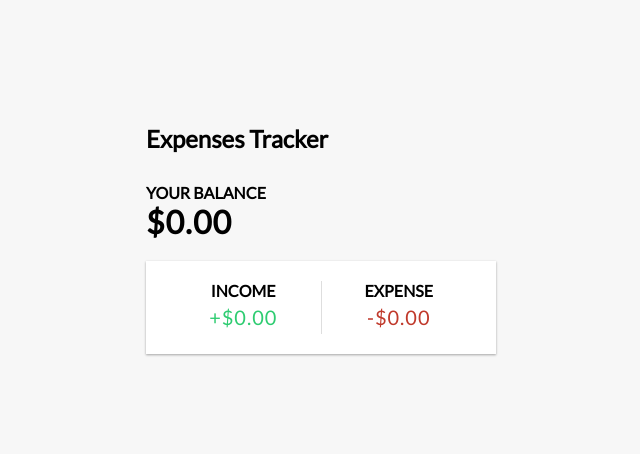
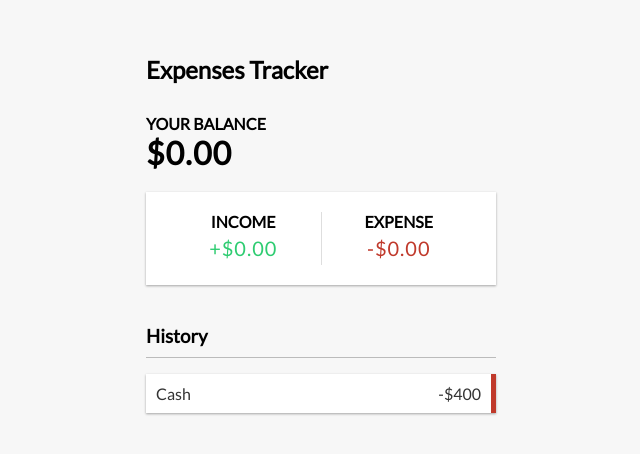
Before and after one commit to recep-demir/expenses-tracker-react-firebase, a React (Create React App) app: page / in a window 1280 px wide. Shown: the part 156-610 px from the top of the page, without its empty margins (319-959 px from the left). Built offline with nearby package versions, Linux system fonts and the light colour scheme.

Commit message:
refactor: fix html code to react

```diff
--- a/src/App.js
+++ b/src/App.js
@@ -2,6 +2,7 @@
 import Balance from './components/Balance';
 import Header from './components/Header';
 import IncomeExpenses from './components/IncomeExpenses';
+import TransactionList from './components/TransactionList';
 
 
 function App() {
@@ -11,6 +12,7 @@
       <div className="container">
         <Balance/>
         <IncomeExpenses/>
+        <TransactionList/>
       </div>
 
     </div>
--- a/src/components/TransactionList.jsx
+++ b/src/components/TransactionList.jsx
@@ -5,8 +5,8 @@
     <div>
       <h3>History</h3>
       <ul id="list" class="list">
-        <li class="minus">
-          Cash <span>-$400</span><button class="delete-btn">x</button>
+        <li className="minus">
+          Cash <span>-$400</span><button className="delete-btn">x</button>
         </li>
       </ul>
     </div>
```
Also changed, not shown: src/components/AddTransaction.jsx (+17 -1 lines).
